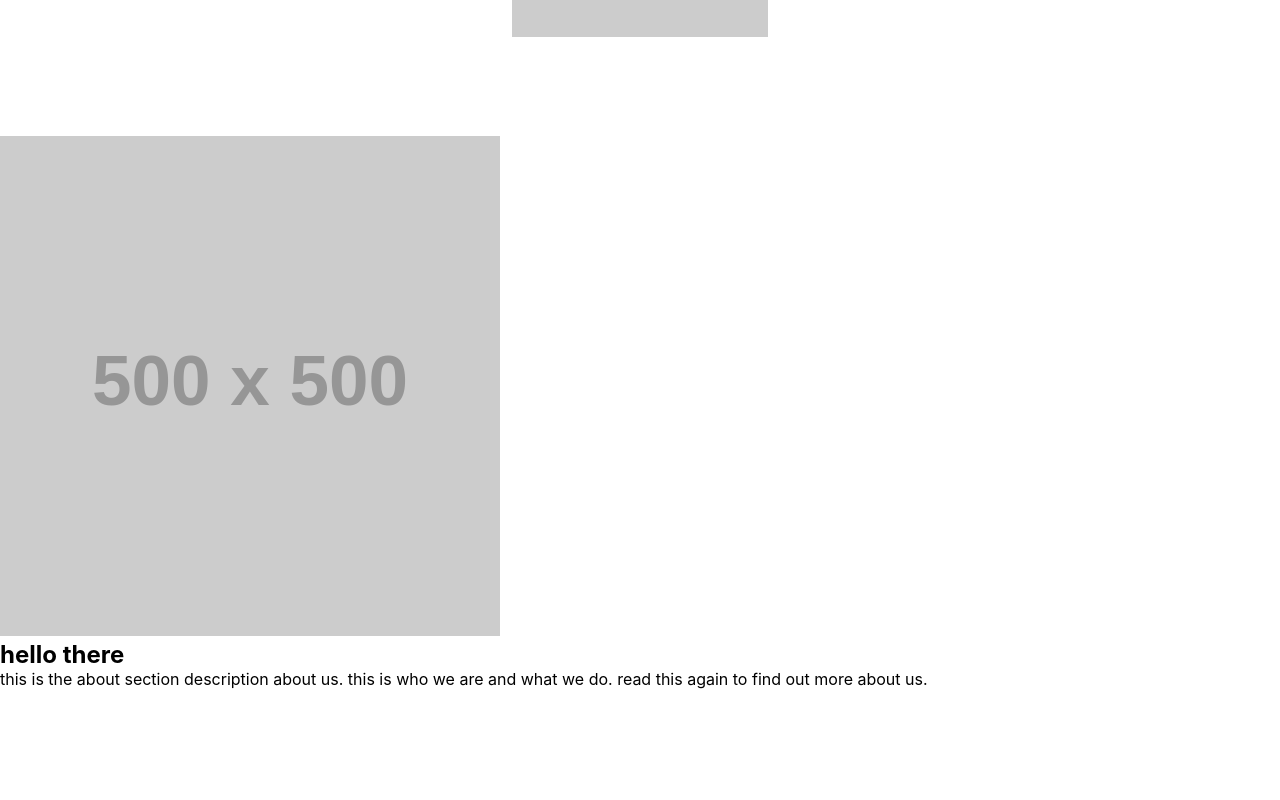
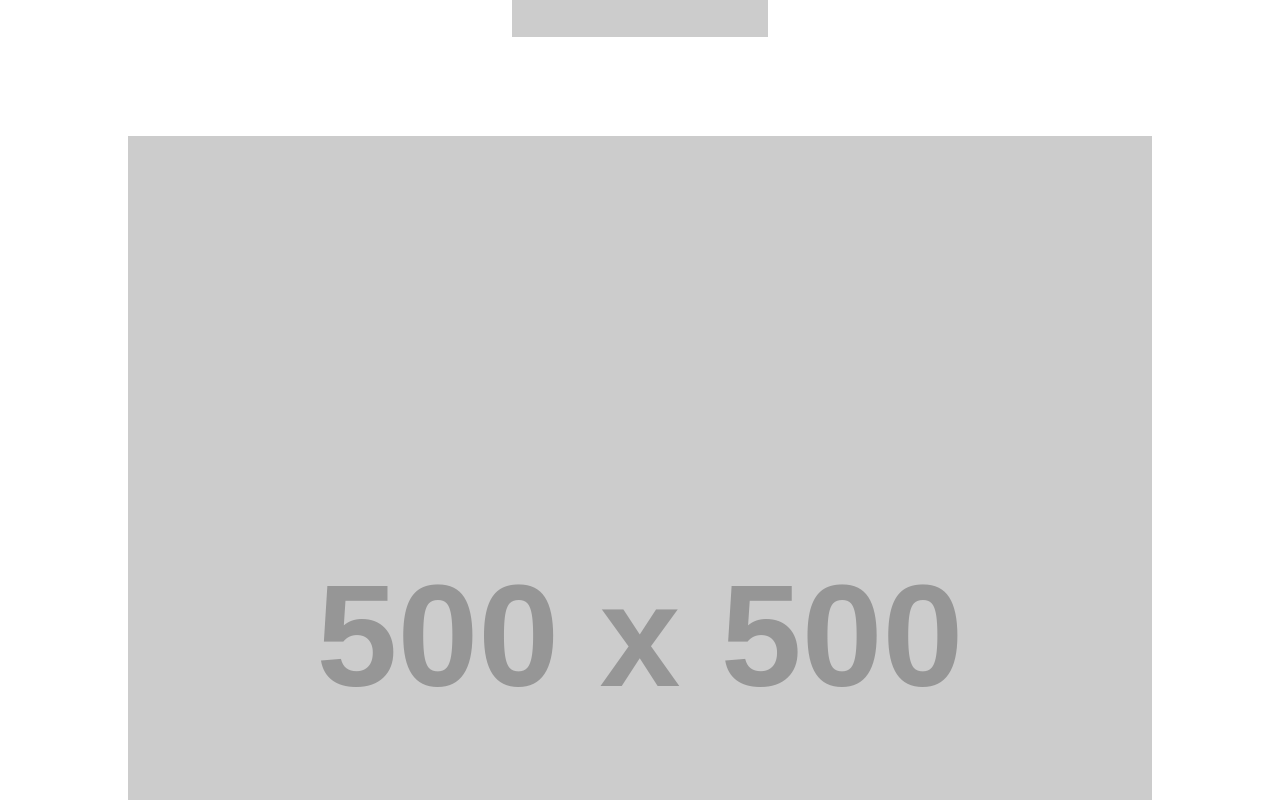
Before and after one commit to jackstasiulis/brutal-venue, a React (Create React App) app: page / in a window 1280 px wide. Shown: the part 2320-3120 px from the top of the page. Before the commit the page ends 3009 px from the top, so only its background shows below. Built offline with nearby package versions, Linux system fonts and the light colour scheme.

Commit message:
add general layout for about section

```diff
--- a/src/Components/About/About.scss
+++ b/src/Components/About/About.scss
@@ -1,2 +1,37 @@
 @use '../../Styles/variables' as *;
 @use '../../Styles/mixins' as *;
+
+.about{
+    width: 100%;
+    display: flex;
+    flex-direction: column;
+    align-items: center;
+    position: relative;
+        &__image{
+            min-width: 80vw;
+            max-width: 100vw;
+            &--container{
+            }
+        }
+        &__tagline{
+            font-size: 4rem;
+            margin-bottom: 15vh;
+            margin-right: 5vw;
+
+            &--container{
+                width: 100%;
+                height: 100%;
+                position: absolute;
+                display: flex;
+                justify-content: right;
+                align-items: end;
+            }
+        }
+        &__text{
+            &--container{
+                // position: absolute;
+                width: 30rem;
+                font-size: 1.1rem;
+            }
+        }
+}
```
